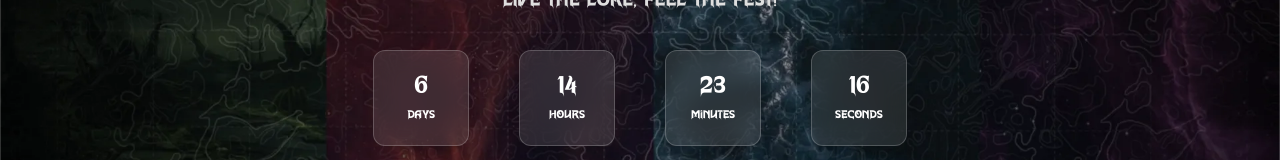
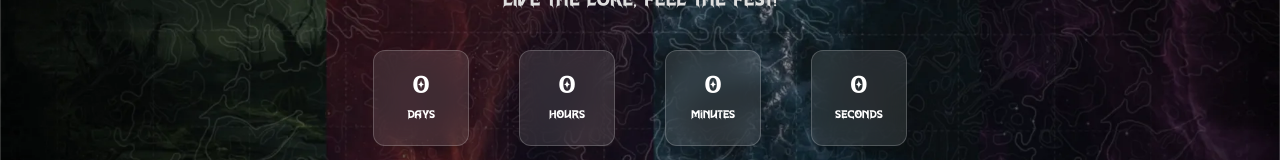
Before and after one commit to Eco-Cultural-Club-NSEC/mesmerizer-2025-FE, a React (Vite) app: page / in a window 1280 px wide. Shown: the part 361-521 px from the top of the page. Built offline with nearby package versions, Linux system fonts and the light colour scheme.

Commit message:
fix: correct event date and update countdown display to show zero values

```diff
--- a/src/pages/Home.tsx
+++ b/src/pages/Home.tsx
@@ -8,7 +8,7 @@ import EventCard from "../components/EventCard";
 import ImageSlideshow2Line from "../components/ImageSlideshow2Line";
 import Button2 from "../components/Button2";
 
-const eventDate = new Date("2025-04-05").getTime();
+const eventDate = new Date("2025-04-04").getTime();
 
 const featuredEvents = events.slice(0, 3);
 
@@ -88,25 +88,25 @@ const Home = () => {
           <div className="grid grid-cols-2 md:grid-cols-4 gap-4 max-sm:w-[80vw] mx-auto mb-8 text-white">
             <div className="flex justify-center items-center">
               <div className="glass-box w-24 h-24 flex flex-col justify-center items-center">
-                <span className="text-3xl">{timeLeft.days}</span>
+                <span className="text-3xl">{/* {timeLeft.days} */}0</span>
                 <span className="text-sm">DAYS</span>
               </div>
             </div>
             <div className="flex justify-center items-center">
               <div className="glass-box w-24 h-24 flex flex-col justify-center items-center">
-                <span className="text-3xl">{timeLeft.hours}</span>
+                <span className="text-3xl">{/* {timeLeft.hours} */}0</span>
                 <span className="text-sm">HOURS</span>
               </div>
             </div>
             <div className="flex justify-center items-center">
               <div className="glass-box w-24 h-24 flex flex-col justify-center items-center">
-                <span className="text-3xl">{timeLeft.minutes}</span>
+                <span className="text-3xl">{/* {timeLeft.minutes} */}0</span>
                 <span className="text-sm">MINUTES</span>
               </div>
             </div>
             <div className="flex justify-center items-center">
               <div className="glass-box w-24 h-24 flex flex-col justify-center items-center">
-                <span className="text-3xl">{timeLeft.seconds}</span>
+                <span className="text-3xl">{/* {timeLeft.seconds} */}0</span>
                 <span className="text-sm">SECONDS</span>
               </div>
             </div>
@@ -269,10 +269,16 @@ const Home = () => {
             ))}
           </div>
           <div className="space-x-4 flex text-white justify-around max-sm:flex-col items-center max-sm:pr-4 mt-8">
-            <Link to="https://drive.google.com/uc?export=download&id=11JmHZi8RXzqSfOCJazaLboNKyxdvLKxo" className="max-sm:ml-4 max-sm:w-full">
+            <Link
+              to="https://drive.google.com/uc?export=download&id=11JmHZi8RXzqSfOCJazaLboNKyxdvLKxo"
+              className="max-sm:ml-4 max-sm:w-full"
+            >
               <Button2 className="max-sm:w-full">Download Brochure</Button2>
             </Link>
-            <Link to="/events" className="max-sm:ml-0 max-sm:mt-4 max-sm:w-full">
+            <Link
+              to="/events"
+              className="max-sm:ml-0 max-sm:mt-4 max-sm:w-full"
+            >
               <Button2 className="px-8 max-sm:w-full">All Events</Button2>
             </Link>
           </div>
```
